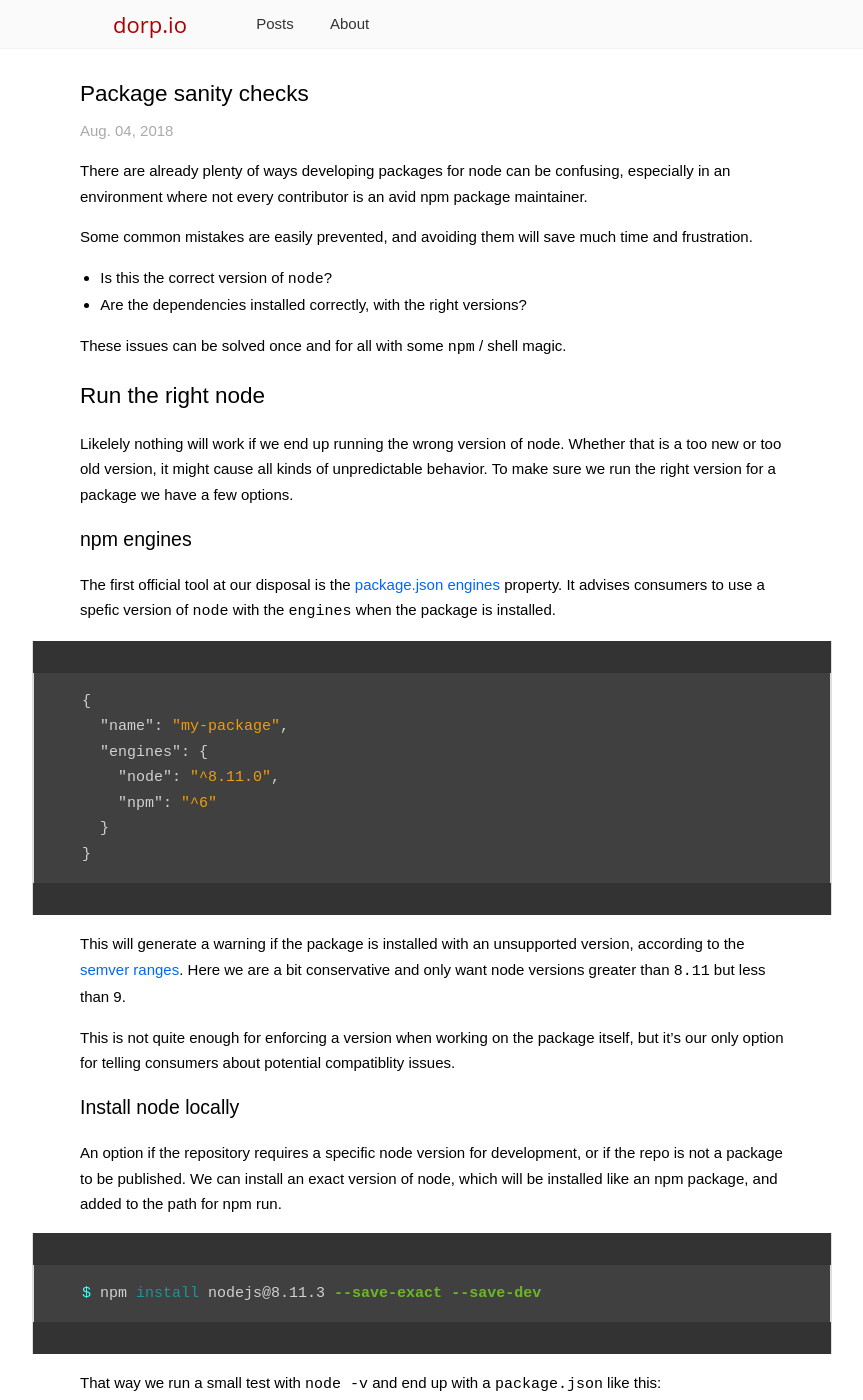
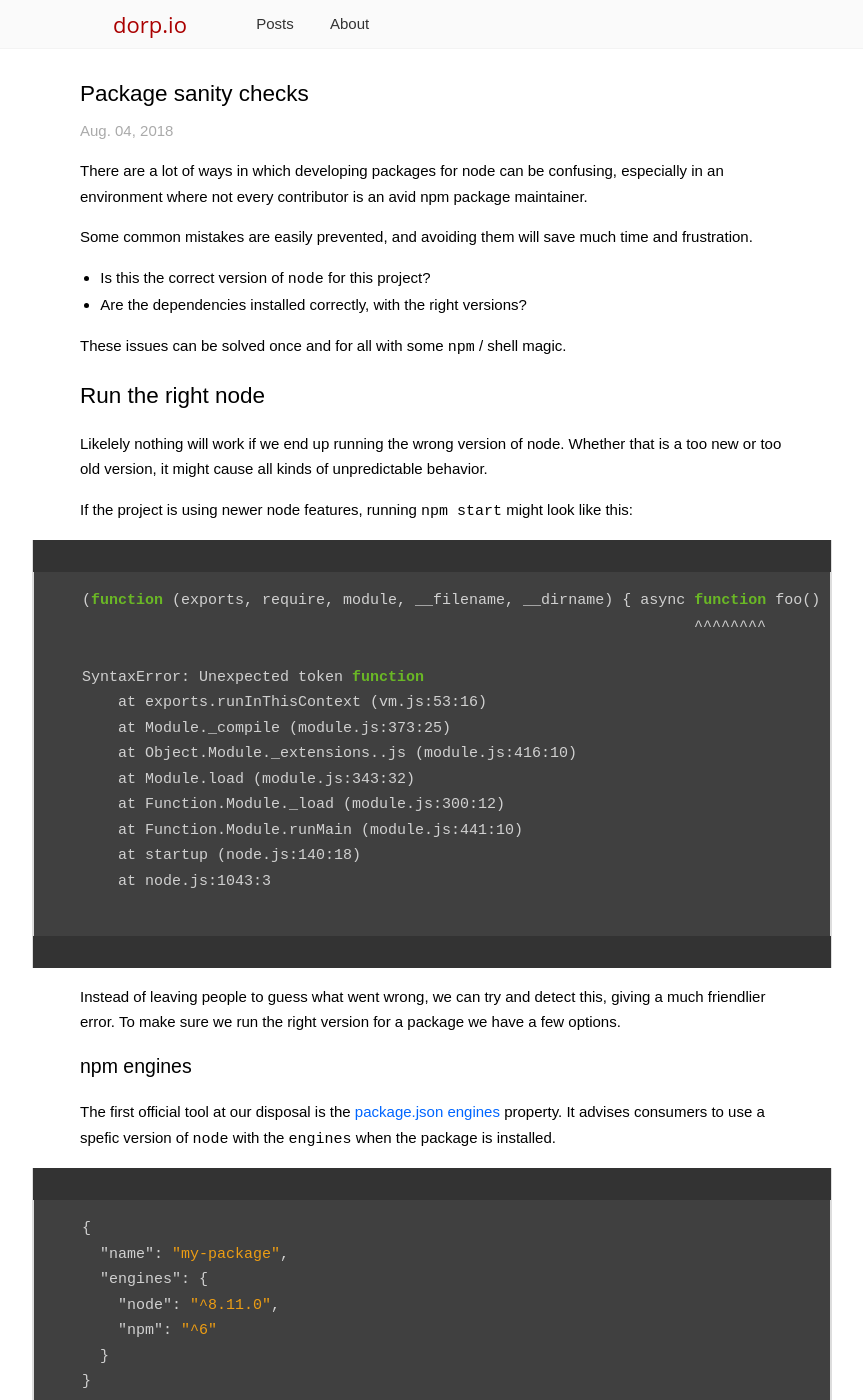
Before and after one commit to wejendorp/dorp.io, a Jekyll site: the page built from _posts/2018-08-04-package-sanity.md, in a window 1280 px wide and 1400 px high. Shown: the whole window, without its empty margins (208-1071 px from the left). Built offline with Jekyll 4.4.1, drawn with Linux system fonts in a browser that asks for light colours; comment, search, counter and statistics services are not loaded; some of the changed text lies outside the part shown.

Commit message:
More error examples to package post

````diff
--- a/_posts/2018-08-04-package-sanity.md
+++ b/_posts/2018-08-04-package-sanity.md
@@ -4,14 +4,14 @@ category: programming
 tags: [nodejs]
 ---
 
-There are already plenty of ways developing packages for node can be confusing,
+There are a lot of ways in which developing packages for node can be confusing,
 especially in an environment where not every contributor is an avid npm package
 maintainer.
 
 Some common mistakes are easily prevented, and avoiding them will save much time
 and frustration.
 
-* Is this the correct version of `node`?
+* Is this the correct version of `node` for this project?
 * Are the dependencies installed correctly, with the right versions?
 
 These issues can be solved once and for all with some `npm` / shell magic.
@@ -21,6 +21,28 @@ These issues can be solved once and for all with some `npm` / shell magic.
 Likelely nothing will work if we end up running the wrong version of node.
 Whether that is a too new or too old version, it might cause all kinds of
 unpredictable behavior.
+
+If the project is using newer node features, running `npm start` might look like
+this:
+
+```bash
+(function (exports, require, module, __filename, __dirname) { async function foo() {
+                                                                    ^^^^^^^^
+
+SyntaxError: Unexpected token function
+    at exports.runInThisContext (vm.js:53:16)
+    at Module._compile (module.js:373:25)
+    at Object.Module._extensions..js (module.js:416:10)
+    at Module.load (module.js:343:32)
+    at Function.Module._load (module.js:300:12)
+    at Function.Module.runMain (module.js:441:10)
+    at startup (node.js:140:18)
+    at node.js:1043:3
+
+```
+
+Instead of leaving people to guess what went wrong, we can try and detect this,
+giving a much friendlier error.
 To make sure we run the right version for a package we have a few options.
 
 ## npm engines
@@ -41,6 +63,10 @@ This will generate a warning if the package is installed with an unsupported ver
 according to the [semver ranges](https://docs.npmjs.com/misc/semver#ranges).
 Here we are a bit conservative and only want node versions greater than `8.11`
 but less than 9.
+
+```
+npm WARN engine my-package@1.0.0: wanted: {"node":"^8.11.0"} (current: {"node":"8.9.4","npm":"5.6.0"})
+```
 
 This is not quite enough for enforcing a version when working on the package itself,
 but it's our only option for telling consumers about potential compatiblity issues.
@@ -73,6 +99,9 @@ That way we run a small test with `node -v` and end up with a `package.json` lik
 $ npm start
 v8.11.3
 ```
+
+Basically any run-script we add will use the `node` binary from `./node_modules/.bin`
+instead of the one from the system.
 
 ## Using [nvm](https://nvm.sh)
 We can add an `.nvmrc` file to the root of the repo to tell developers which version
````
